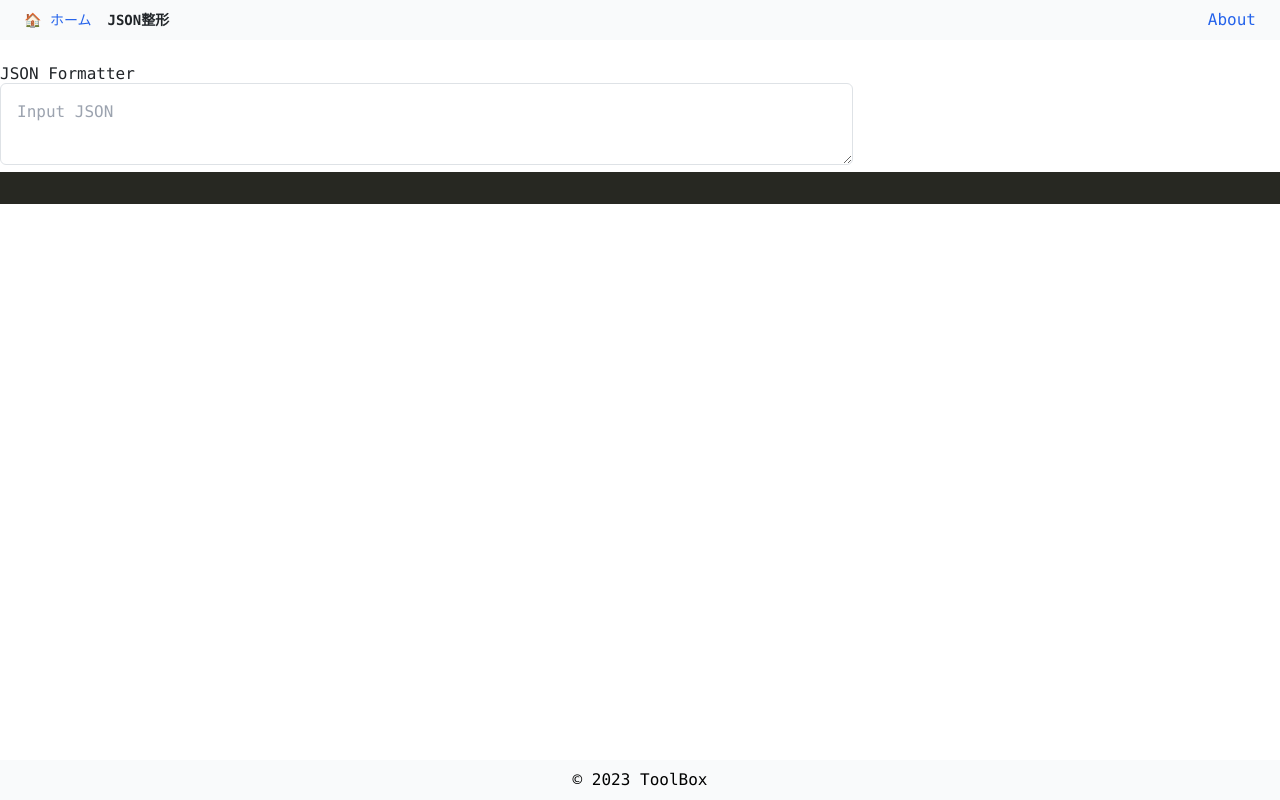
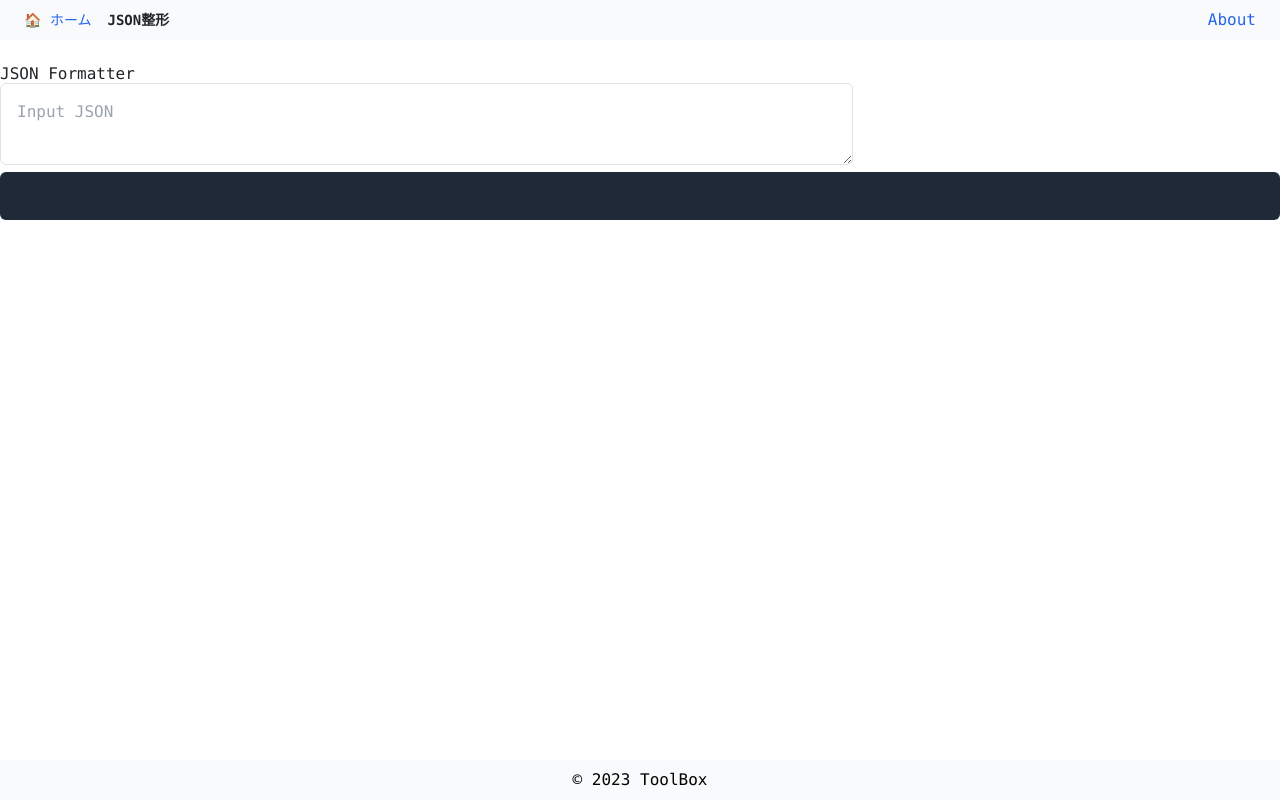
Before and after one commit to foresukecom/toolbox, a Vue app: page /json-formatter in a window 1280 px wide. Built offline with nearby package versions, Linux system fonts and the light colour scheme; no server answers.

Commit message:
fix: TextHighlightの改行がうまく動かない不具合修正

```diff
--- a/src/components/TextHighlighter.vue
+++ b/src/components/TextHighlighter.vue
@@ -2,7 +2,7 @@
   <div class="relative">
     <div v-if="label" class="font-bold mb-2 text-lg">{{ label }}</div>
     <div class="relative">
-      <div v-html="highlightedText" class="hljs min-h-[2rem]" ></div>
+      <pre v-html="highlightedText" class="whitespace-pre-wrap font-mono bg-gray-800 text-white p-4 rounded min-h-[2rem]"></pre>
       <CopyButton
         v-if="showCopyButton"
         class="absolute top-2 right-2"
@@ -45,3 +45,9 @@ export default {
   },
 };
 </script>
+
+<style>
+.formatted-text {
+  @apply whitespace-pre-wrap font-mono bg-gray-800 text-white p-4 rounded;
+}
+</style>
```
